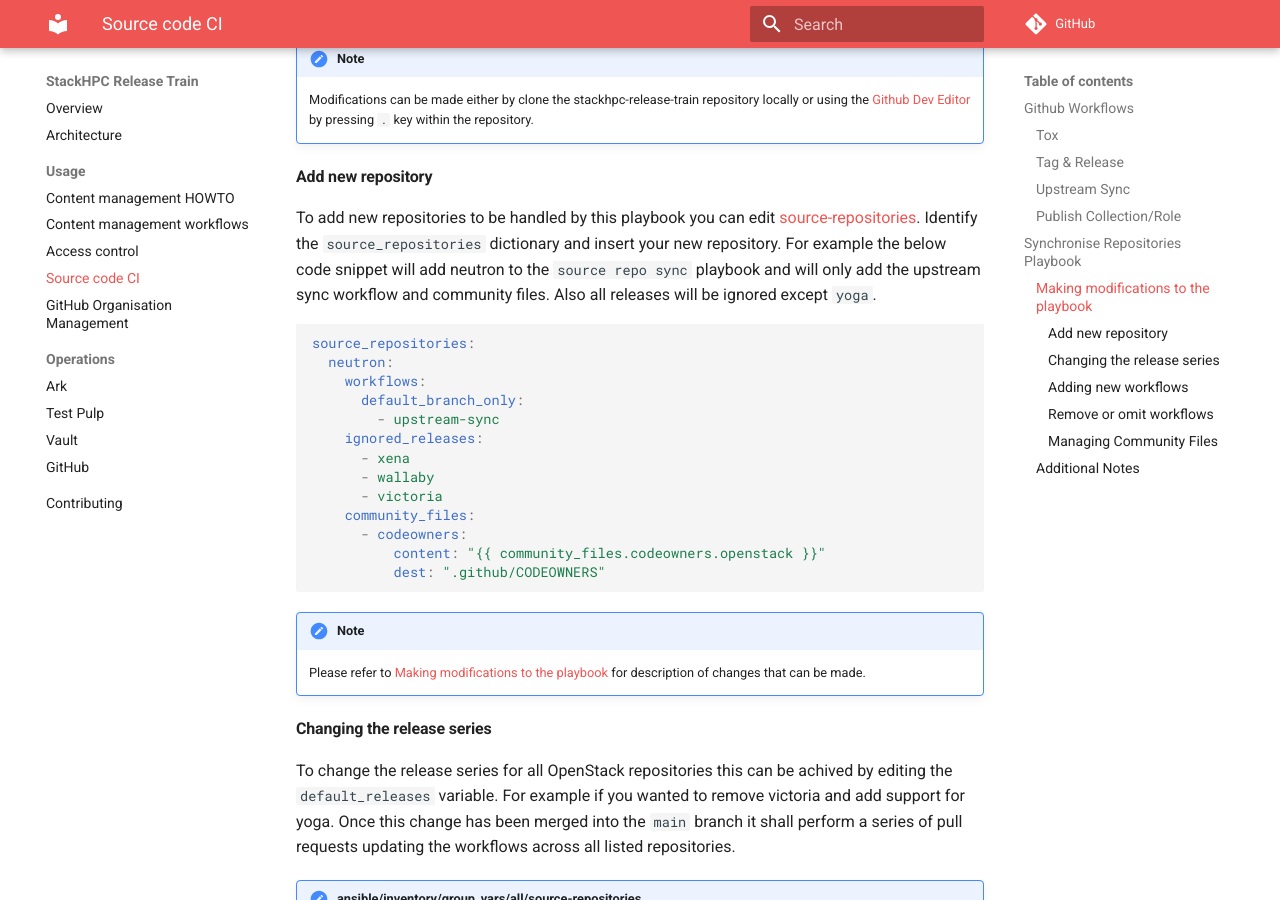
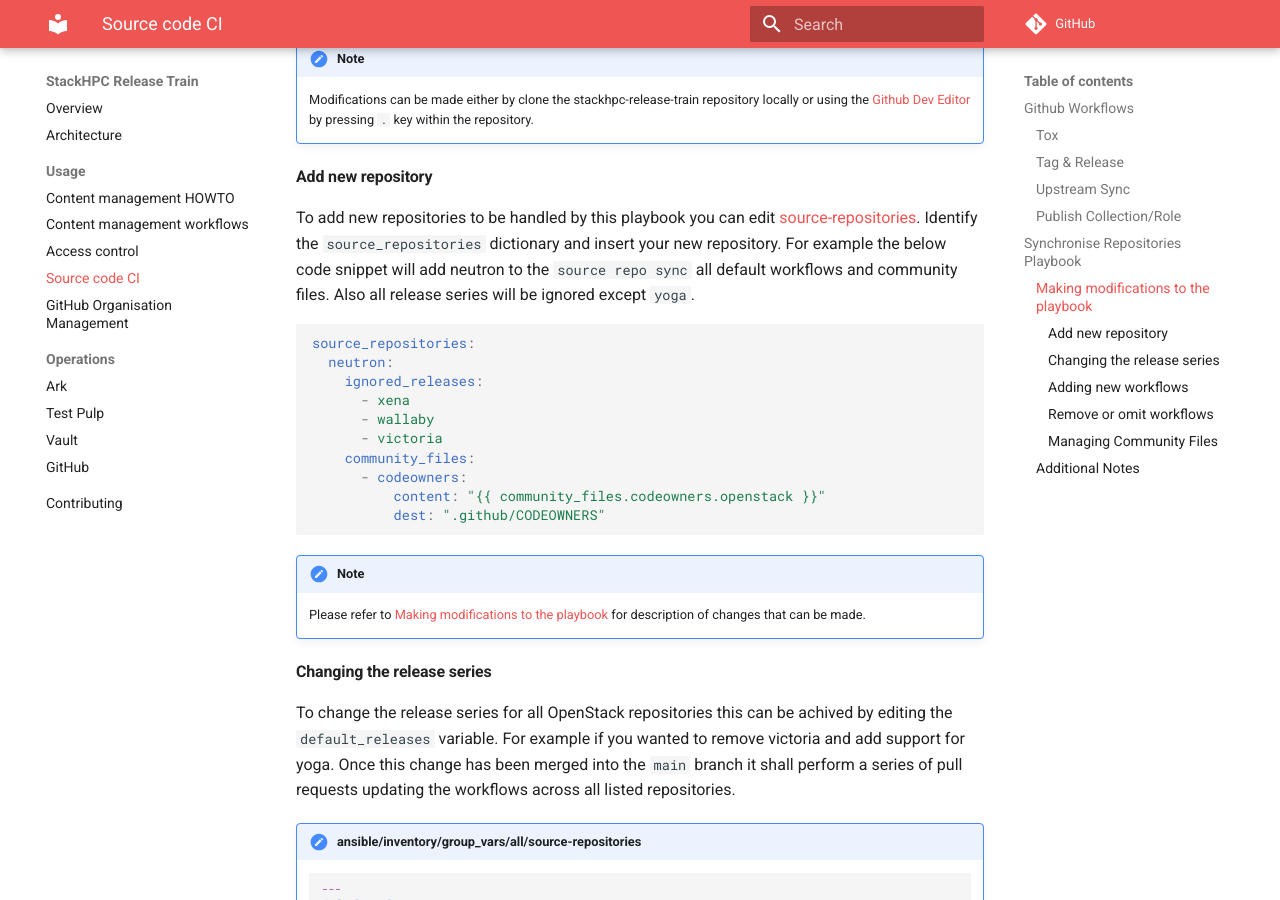
Before and after one commit to stackhpc/stackhpc-release-train, an MkDocs documentation site: the page built from docs/usage/source-code-ci.md, in a window 1280 px wide and 900 px high, scrolled down 4039 px. Built offline with MkDocs 1.6.1 and Material for MkDocs 9.7.7, drawn with Linux system fonts in a browser that asks for light colours; comment, search, counter and statistics services are not loaded.

Commit message:
feat: use default workflows in example

````diff
--- a/docs/usage/source-code-ci.md
+++ b/docs/usage/source-code-ci.md
@@ -152,15 +152,12 @@ Please review the `Source Repositories Vars` for a description of the variables
 
 To add new repositories to be handled by this playbook you can edit [source-repositories](https://github.com/stackhpc/stackhpc-release-train/blob/main/ansible/inventory/group_vars/all/source-repositories).
 Identify the `source_repositories` dictionary and insert your new repository.
-For example the below code snippet will add neutron to the `source repo sync` playbook and will only add the upstream sync workflow and community files.
-Also all releases will be ignored except `yoga`.
+For example the below code snippet will add neutron to the `source repo sync` all default workflows and community files.
+Also all release series will be ignored except `yoga`.
 
 ```yaml
 source_repositories:
   neutron:
-    workflows:
-      default_branch_only:
-        - upstream-sync
     ignored_releases:
       - xena
       - wallaby
````
